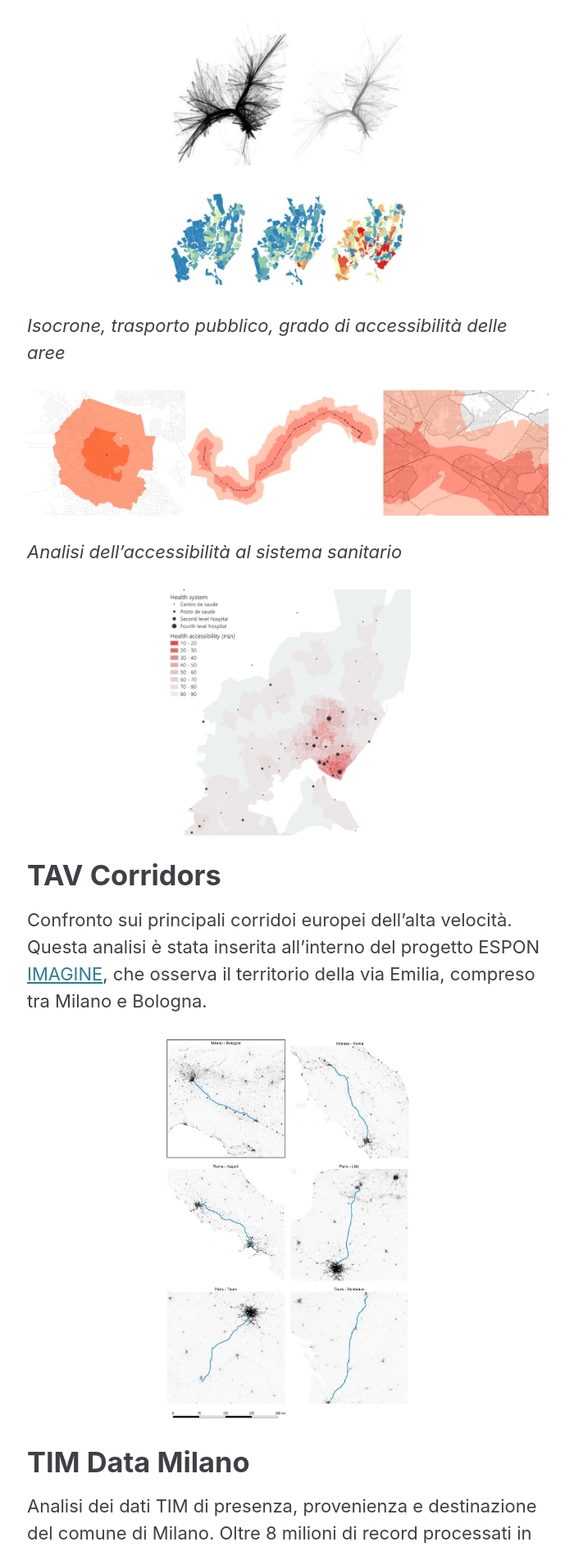
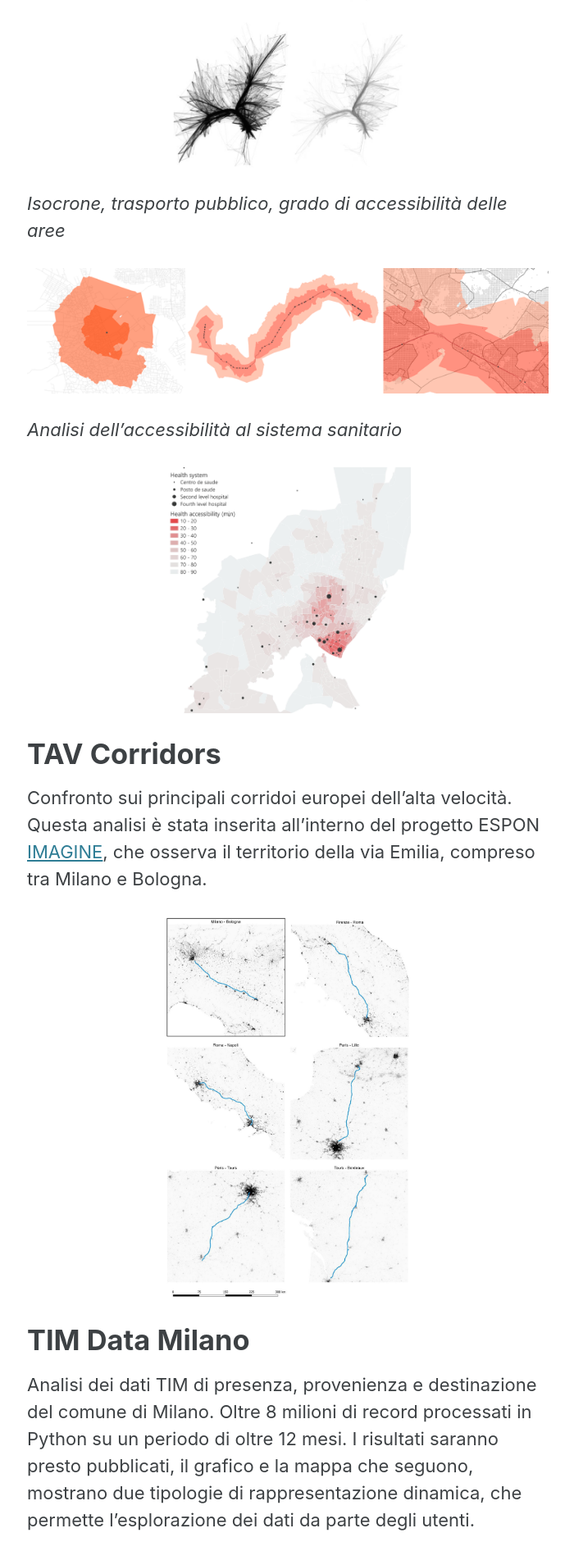
Before and after one commit to FrFagiani/ff_website, a Jekyll site: the page built from _pages/portfolio.md, in a window 1280 px wide. Shown: the part 1871-3763 px from the top of the page at 82% size, without its empty margins (289-989 px from the left). Built offline with Jekyll 4.4.1, drawn with Linux system fonts in a browser that asks for light colours; cached includes are drawn as plain includes.

Commit message:
png maiusc

```diff
--- a/_pages/portfolio.md
+++ b/_pages/portfolio.md
@@ -26,11 +26,11 @@
 </p>
 *Analisi delle matrici OD derivate da dati telefonici*
 <p align="center" float="center">
-<img src="{{ site.url }}/{{ site.baseurl }}/assets/images/SAFARI_OD_matrices_compose.png" alt="" width=300>
+<img src="{{ site.url }}/{{ site.baseurl }}/assets/images/SAFARI_OD_matrices_compose.PNG" alt="" width=300>
 </p>
-<p align="center" float="center">
+<!-- <p align="center" float="center">
 <img src="{{ site.url }}/{{ site.baseurl }}/assets/images/SAFARI_OD_matrices_pattern.png" alt="" width=300>
-</p>
+</p> -->
 *Isocrone, trasporto pubblico, grado di accessibilità delle aree*
 <p align="center" float="center">
 <img src="{{ site.url }}/{{ site.baseurl }}/assets/images/SAFARI_Accessibility_CBD.png" alt="">
```
